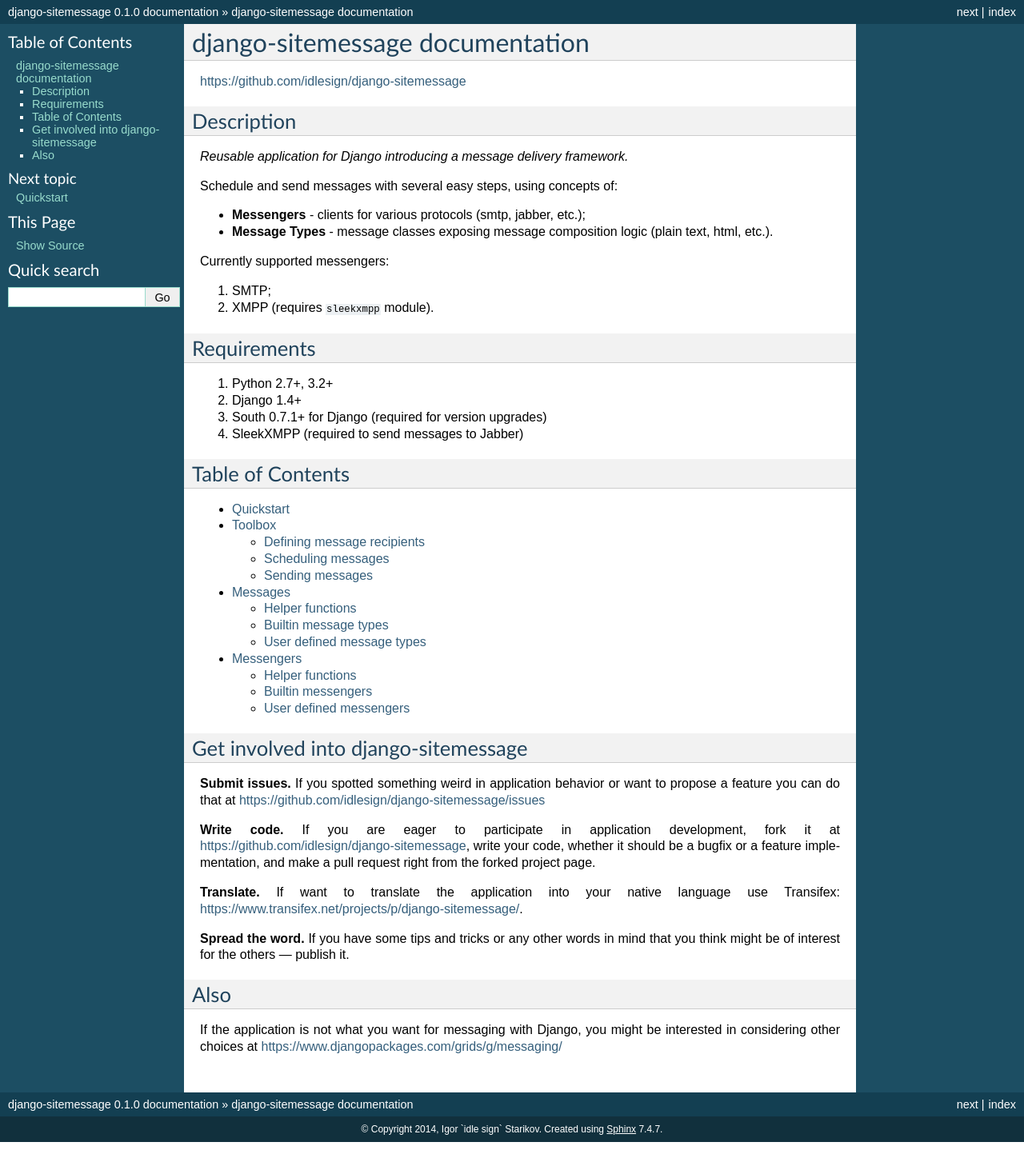
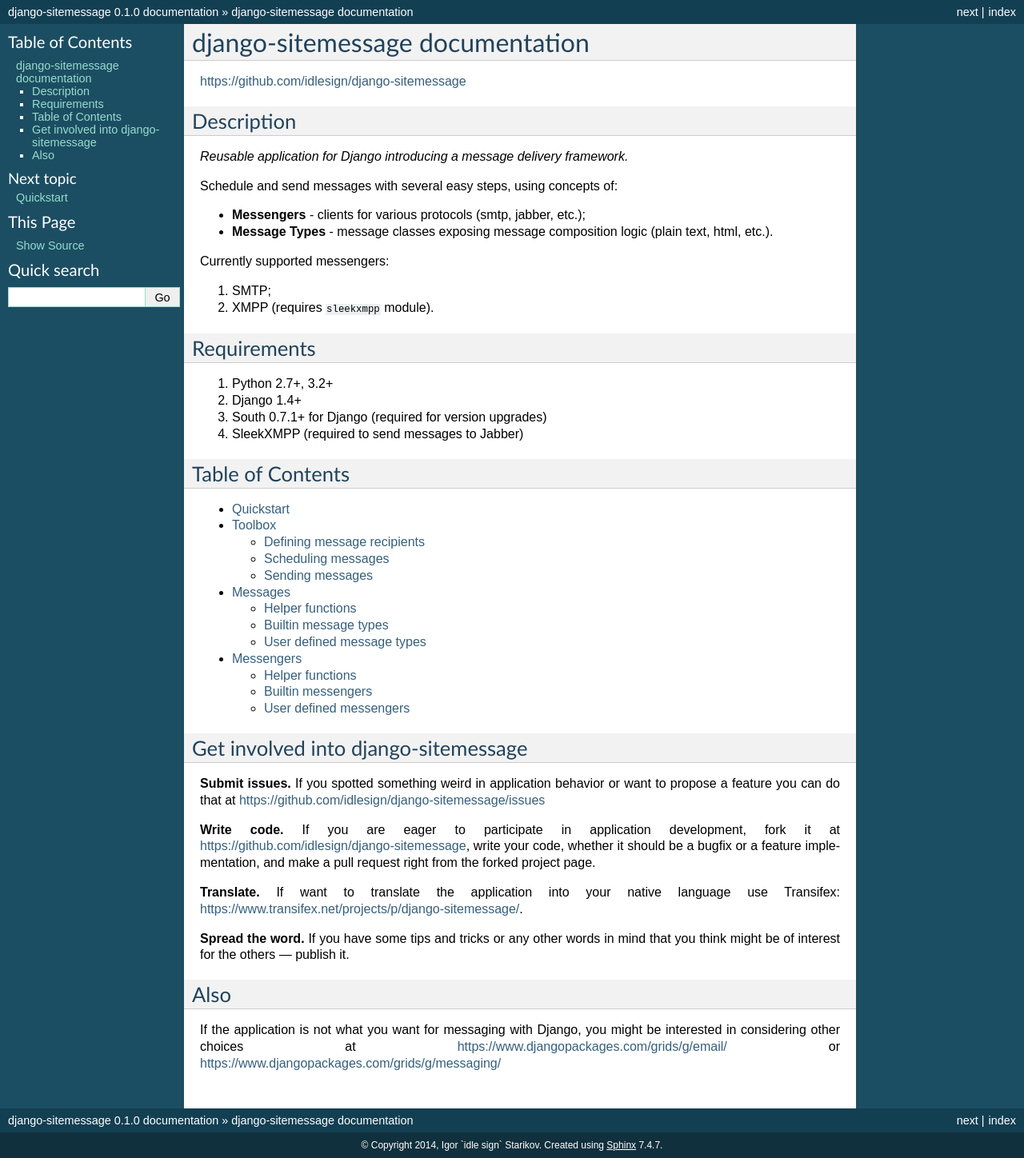
Before and after one commit to idlesign/django-sitemessage, a Sphinx documentation site: the page built from docs/source/index.rst, in a window 1280 px wide. Shown: the whole page at 80% size. Built offline with Sphinx 7.4.7, drawn with Linux system fonts in a browser that asks for light colours; pages that are not in the unit, such as notebooks, are missing from menus.

Commit message:
Docs updated.

```diff
--- a/docs/source/index.rst
+++ b/docs/source/index.rst
@@ -68,4 +68,4 @@
 ----
 
 If the application is not what you want for messaging with Django, you might be interested in considering
-other choices at https://www.djangopackages.com/grids/g/messaging/
+other choices at https://www.djangopackages.com/grids/g/email/ or https://www.djangopackages.com/grids/g/messaging/
```
